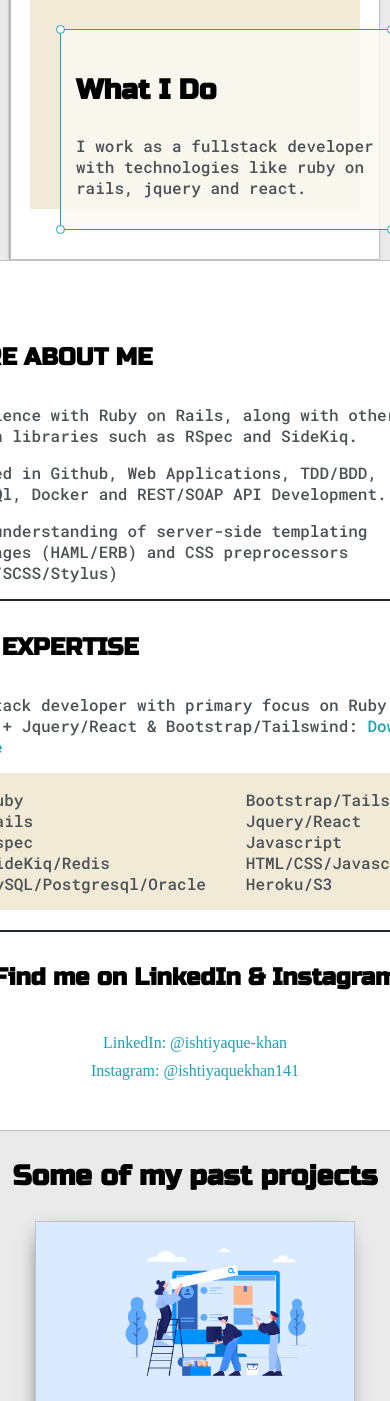
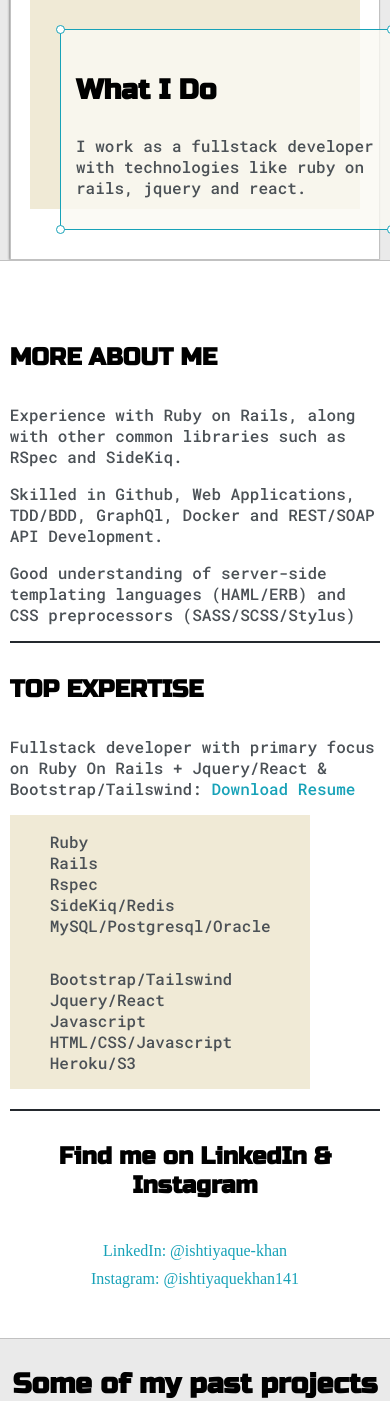
Before and after one commit to ishtiyaquekhan1411/portfolio-sample, a PHP site: page / in a window 390 px wide. Shown: the part 877-2278 px from the top of the page. Run offline with PHP 8.4, Linux system fonts and the light colour scheme.

Commit message:
JS changes

```diff
--- a/css/default.css
+++ b/css/default.css
@@ -372,7 +372,7 @@ h6 { font-size: 16px; }
   }
 
   .about-wrapper {
-    grid-template-columns: 1fr;
+    grid-template-columns: repeat( auto-fit, minmax(200px, 1fr) );
     grid-template-areas:
     'about-me'
     'expertise'
@@ -382,4 +382,14 @@ h6 { font-size: 16px; }
   .expertise {
     border-top: 2px solid var(--theme-border-color);
   }
+
+  #skills {
+    display: flex;
+    flex-direction: column;
+    align-items: start;
+    justify-content: center;
+    width: 300px;
+    background-color: var(--preview-shadow);
+    margin-bottom: 20px;
+  }
 }
--- a/javascript/script.js
+++ b/javascript/script.js
@@ -16,21 +16,11 @@ for (var i = 0; themeDots.length > i; i++) {
 }
 
 function setTheme(mode) {
-  if (mode == 'light') {
-    document.getElementById('theme-style').href = 'css/default.css';
+  let fileName = 'css/default.css';
+  if (mode != 'light') {
+    fileName = `css/${mode}.css`;
   }
-
-  if (mode == 'blue') {
-    document.getElementById('theme-style').href = 'css/blue.css';
-  }
-
-  if (mode == 'green') {
-    document.getElementById('theme-style').href = 'css/green.css';
-  }
-
-  if (mode == 'purple') {
-    document.getElementById('theme-style').href = 'css/purple.css';
-  }
+  document.getElementById('theme-style').href = fileName;
 
   localStorage.setItem('theme', mode);
 }
```
